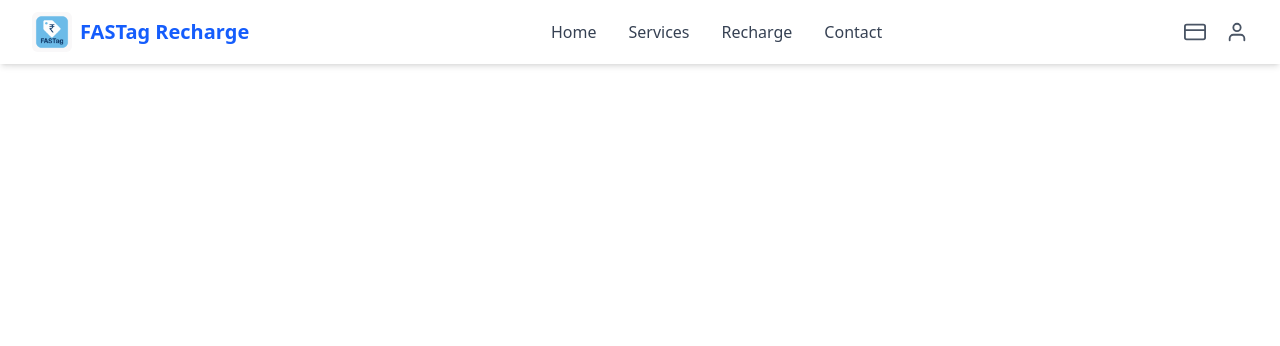
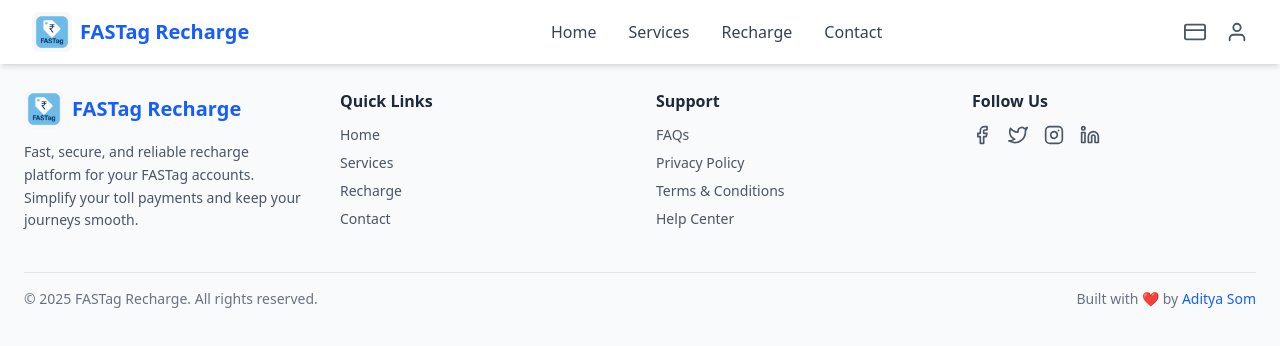
Before and after one commit to adityasoam55/Fast-tag, a React (Vite) app: page / in a window 1280 px wide. Shown: the top 346 px of the page. Built offline with nearby package versions, Linux system fonts and the light colour scheme.

Commit message:
Footer section created

```diff
--- a/src/App.jsx
+++ b/src/App.jsx
@@ -1,11 +1,12 @@
 import React from "react";
 import Navbar from "./components/Navbar";
-
+import Footer from "./components/Footer";
 
 function App() {
   return (
     <div>
       <Navbar />
+      <Footer />
     </div>
   );
 }
--- /dev/null
+++ b/src/components/Footer.jsx
@@ -0,0 +1,115 @@
+import { FiFacebook, FiTwitter, FiInstagram, FiLinkedin } from "react-icons/fi";
+
+export default function Footer() {
+  return (
+    <footer className="bg-gray-50 border-t border-gray-200 mt-12">
+      <div className="max-w-7xl mx-auto px-6 py-10">
+        {/* Top Section */}
+        <div className="grid grid-cols-1 md:grid-cols-4 gap-8">
+          {/* Logo and About */}
+          <div>
+            <div className="flex items-center space-x-2 mb-3">
+              <img
+                src="/logo.png"
+                alt="FASTag Logo"
+                className="w-10 h-10 rounded-md"
+              />
+              <h1 className="text-xl font-bold text-blue-600">
+                FASTag Recharge
+              </h1>
+            </div>
+            <p className="text-gray-600 text-sm leading-relaxed">
+              Fast, secure, and reliable recharge platform for your FASTag
+              accounts. Simplify your toll payments and keep your journeys
+              smooth.
+            </p>
+          </div>
+
+          {/* Quick Links */}
+          <div>
+            <h2 className="text-gray-800 font-semibold mb-3">Quick Links</h2>
+            <ul className="space-y-2 text-sm text-gray-600">
+              <li>
+                <a href="#" className="hover:text-blue-600">
+                  Home
+                </a>
+              </li>
+              <li>
+                <a href="#" className="hover:text-blue-600">
+                  Services
+                </a>
+              </li>
+              <li>
+                <a href="#" className="hover:text-blue-600">
+                  Recharge
+                </a>
+              </li>
+              <li>
+                <a href="#" className="hover:text-blue-600">
+                  Contact
+                </a>
+              </li>
+            </ul>
+          </div>
+
+          {/* Support Section */}
+          <div>
+            <h2 className="text-gray-800 font-semibold mb-3">Support</h2>
+            <ul className="space-y-2 text-sm text-gray-600">
+              <li>
+                <a href="#" className="hover:text-blue-600">
+                  FAQs
+                </a>
+              </li>
+              <li>
+                <a href="#" className="hover:text-blue-600">
+                  Privacy Policy
+                </a>
+              </li>
+              <li>
+                <a href="#" className="hover:text-blue-600">
+                  Terms & Conditions
+                </a>
+              </li>
+              <li>
+                <a href="#" className="hover:text-blue-600">
+                  Help Center
+                </a>
+              </li>
+            </ul>
+          </div>
+
+          {/* Social Links */}
+          <div>
+            <h2 className="text-gray-800 font-semibold mb-3">Follow Us</h2>
+            <div className="flex space-x-4">
+              <a href="#" className="text-gray-600 hover:text-blue-600">
+                <FiFacebook size={20} />
+              </a>
+              <a href="#" className="text-gray-600 hover:text-blue-600">
+                <FiTwitter size={20} />
+              </a>
+              <a href="#" className="text-gray-600 hover:text-blue-600">
+                <FiInstagram size={20} />
+              </a>
+              <a href="#" className="text-gray-600 hover:text-blue-600">
+                <FiLinkedin size={20} />
+              </a>
+            </div>
+          </div>
+        </div>
+
+        {/* Bottom Bar */}
+        <div className="border-t border-gray-200 mt-10 pt-4 flex flex-col md:flex-row justify-between items-center text-sm text-gray-500">
+          <p>
+            © {new Date().getFullYear()} FASTag Recharge. All rights reserved.
+          </p>
+          <p>
+            Built with ❤️ by{" "}
+            <span className="text-blue-600 font-medium">Aditya Som</span>
+          </p>
+        </div>
+      </div>
+    </footer>
+  );
+}
```
